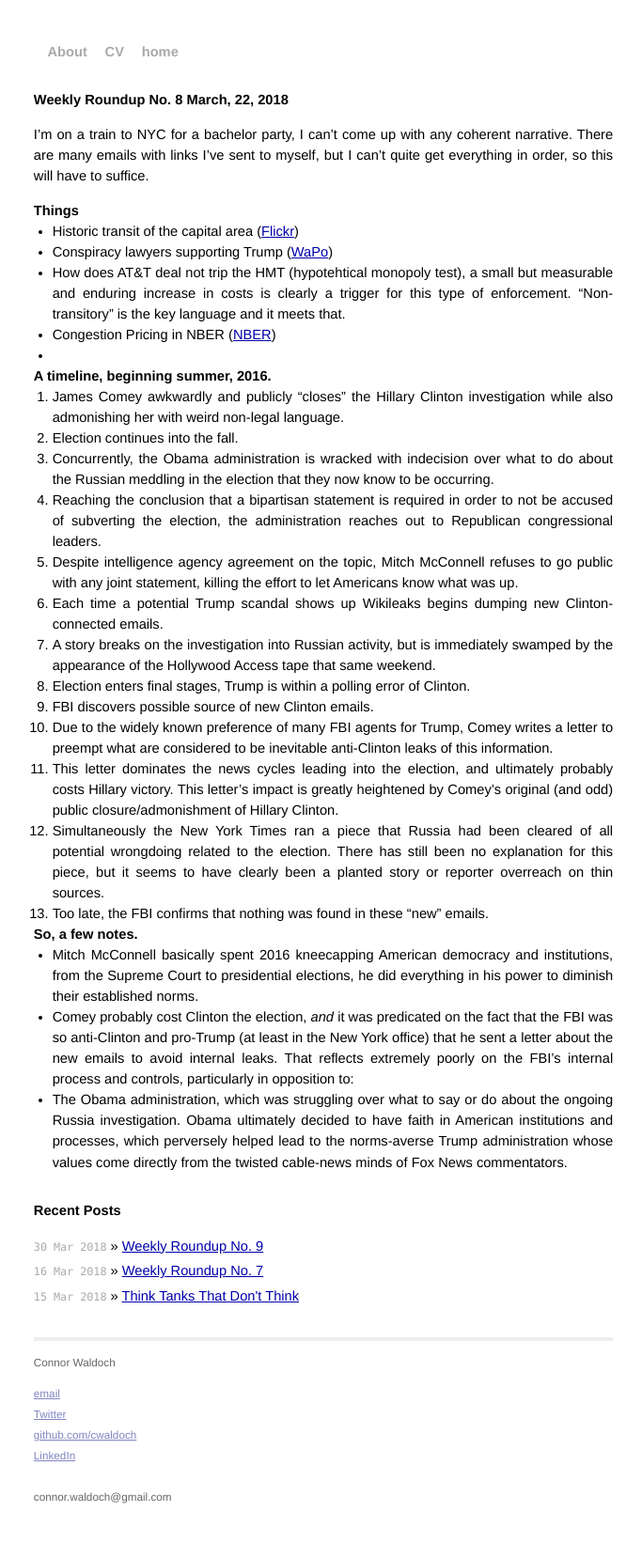
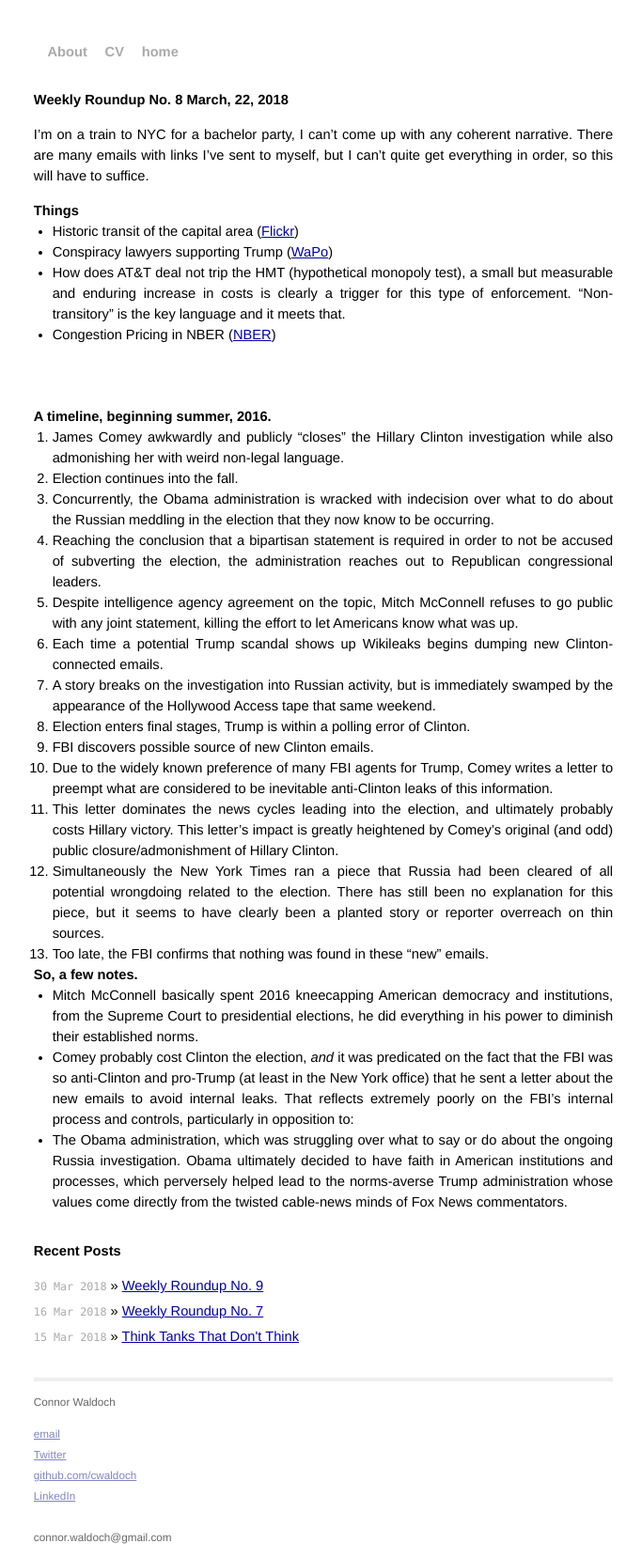
Before and after one commit to cwaldoch/cwaldoch.github.io, a Jekyll site: the page built from _posts/2018-03-22-Weekly-Roundup-No.-8.md, in a window 1280 px wide. Shown: the whole page at 94% size, without its empty margins (296-979 px from the left). Built offline with Jekyll 4.4.1, drawn with Linux system fonts in a browser that asks for light colours; our own code applies the rules of GitHub Pages for plain Markdown files; before the commit the page ends 1616 px from its top, so only the background shows below that.

Commit message:
Update 2018-03-22-Weekly-Roundup-No.-8.md

```diff
--- a/_posts/2018-03-22-Weekly-Roundup-No.-8.md
+++ b/_posts/2018-03-22-Weekly-Roundup-No.-8.md
@@ -4,14 +4,12 @@ I'm on a train to NYC for a bachelor party, I can't come up with any coherent na
 
 
 ## Things
-
-
 * Historic transit of the capital area ([Flickr](https://flic.kr/p/E424mM))
 * Conspiracy lawyers supporting Trump ([WaPo](https://www.washingtonpost.com/amphtml/news/the-fix/wp/2018/03/19/trump-is-reportedly-hiring-a-conspiracy-theorist-for-his-legal-team-heres-what-joe-digenova-has-said/))
-* How does AT&T deal not trip the HMT (hypotehtical monopoly test), a small but measurable and enduring increase in costs is clearly a trigger for this type of enforcement. "Non-transitory" is the key language and it meets that.
+* How does AT&T deal not trip the HMT (hypothetical monopoly test), a small but measurable and enduring increase in costs is clearly a trigger for this type of enforcement. "Non-transitory" is the key language and it meets that.
 * Congestion Pricing in NBER ([NBER](http://www.nber.org/papers/w24410?utm_campaign=ntw&utm_medium=email&utm_source=ntw))
-*
 
+![]()
 ## A timeline, beginning summer, 2016.
 1. James Comey awkwardly and publicly "closes" the Hillary Clinton investigation while also admonishing her with weird non-legal language.
 2. Election continues into the fall.
```
